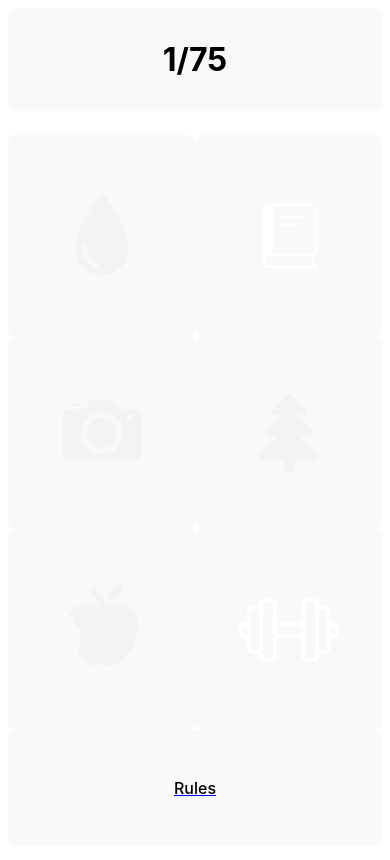
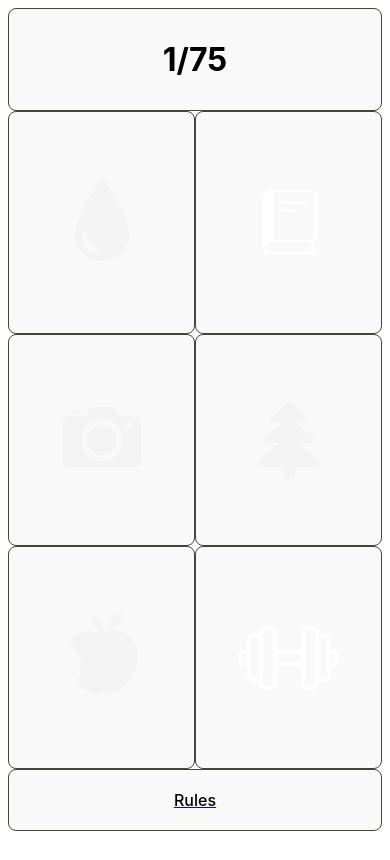
Before and after one commit to robbiemwoolf/75hard, a React (Vite) app: page / in a window 390 px wide. Built offline with nearby package versions, Linux system fonts and the light colour scheme.

Commit message:
corrected vh responsiveness

```diff
--- a/src/Home.css
+++ b/src/Home.css
@@ -3,13 +3,16 @@
     flex-wrap: wrap;
     width: 100%;
     text-align: center;
-    height: 100dvh;
+    height: 97.5lvh;
 }
 
 .heading {
     width: 100%;
-    padding: 0;
-    margin-bottom: -15%;
+    height: clamp(50px, 12.5%, 1250px)
+}
+
+.streak {
+    height: 100%;
 }
 
 .goHome {
@@ -21,19 +24,29 @@
     width: 50%;
 }
 
+.habits {
+    display: flex;
+    flex-wrap: wrap;
+    width: 100%;
+    height: clamp(320px, 80%, 8000px);
+    padding-bottom: 0px;
+}
+/* vh 420px - 450px have footer overlapping body content*/
+@media screen and (max-height: 420px) {
+    .habits {
+        padding-bottom: 30px;
+    }
+}
+
 .footer {
     width: 100%;
-    display: flex;
-    flex-wrap: nowrap;
-}
-
-.footerBtn {
-    width: 100%;
+    height: 7.5%;
+    min-height: 30px;
+    height: clamp(30px, 7.5%, 750px);
 }
 
 .ftrbtn {
-    width: 100%;
-    height: 95%;
+    height: 100%;
 }
 
 button {
@@ -41,9 +54,9 @@ button {
     justify-content: center;
     align-items: center;
     border-radius: 8px;
-    border: 1px solid transparent;
+    border: 1px solid rgb(65, 71, 54);
+    font-size: 1em;
     padding: 0.6em 1.2em;
-    font-size: 1em;
     font-weight: 500;
     font-family: inherit;
     background-color: #1a1a1a;
@@ -53,7 +66,7 @@ button {
 }
 
 button:hover {
-    border-color: #646cff;
+    border-color: #ffe864;
 }
 
 button:focus,
--- a/src/Home.jsx
+++ b/src/Home.jsx
@@ -88,8 +88,9 @@ function Home() {
   return (
     <div className='container'>
         <div className="heading">
-            <button onClick={streakCounter}><h1>{streak}/75</h1></button>
+            <button className='streak' onClick={streakCounter}><h1>{streak}/75</h1></button>
         </div>
+        <div className='habits'>
             <div className="box">
                 <button className={`${aToggle}`} onClick={() => setADone(!aDone)}><img src='Water.png' /></button>
             </div>
@@ -108,13 +109,9 @@ function Home() {
             <div className="box">
                 <button className={`${fToggle}`} onClick={() => setFDone(!fDone)}><img src='Dumbbell.png' /></button>
             </div>
+        </div>
         <div className="footer">
-            <div className='footerBtn'>
                 <Link to={`rules`}><button className="ftrbtn">Rules</button></Link>
-            </div>
-            {/* <div className="ftrbtn">
-                <button>Settings</button>
-            </div> */}
         </div>
     </div>
   )
```
Lines whose indentation alone changed are shown as unchanged.
